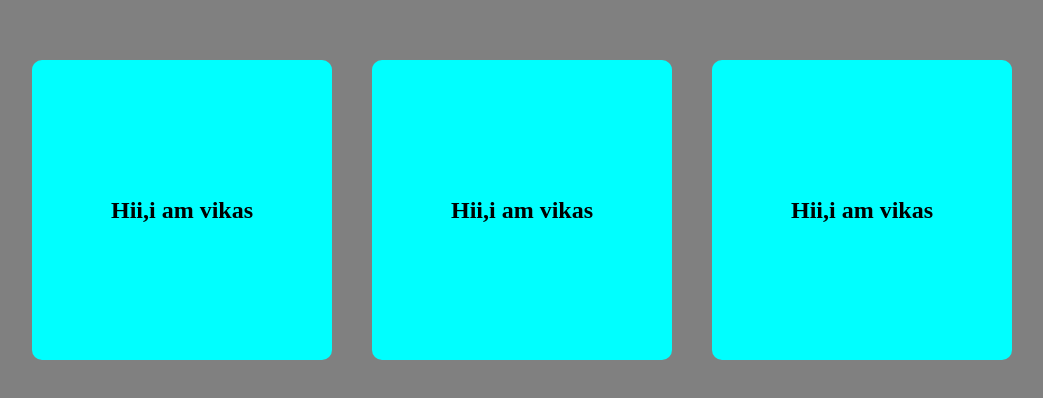
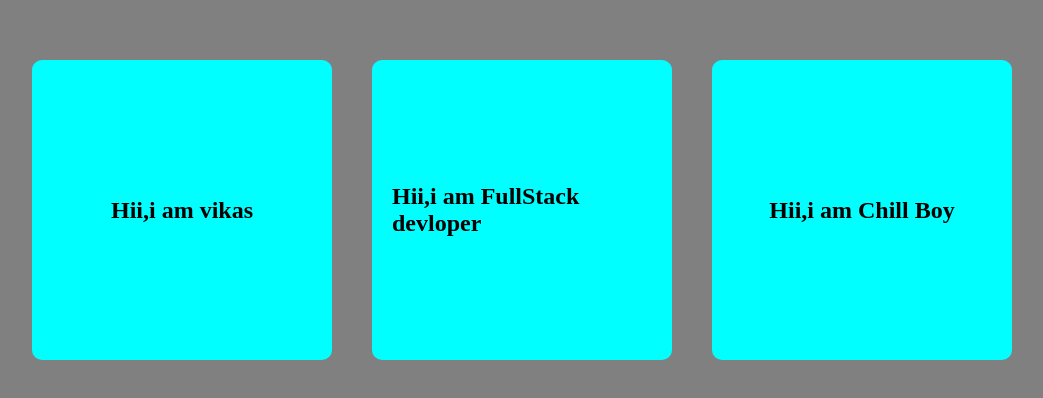
Before and after one commit to Vikassharma9090/newGithub, a plain HTML site: page index.html in a window 1280 px wide. Shown: the part 190-588 px from the top of the page, without its empty margins (118-1161 px from the left). Drawn offline with Linux system fonts and the light colour scheme.

Commit message:
my second commit

```diff
--- a/index.html
+++ b/index.html
@@ -45,10 +45,10 @@
         <h1>Hii,i am vikas</h1>
       </div>
       <div class="child">
-        <h1>Hii,i am vikas</h1>
+        <h1>Hii,i am FullStack devloper</h1>
       </div>
       <div class="child">
-        <h1>Hii,i am vikas</h1>
+        <h1>Hii,i am  Chill Boy</h1>
       </div>
     </section>
   </body>
```
